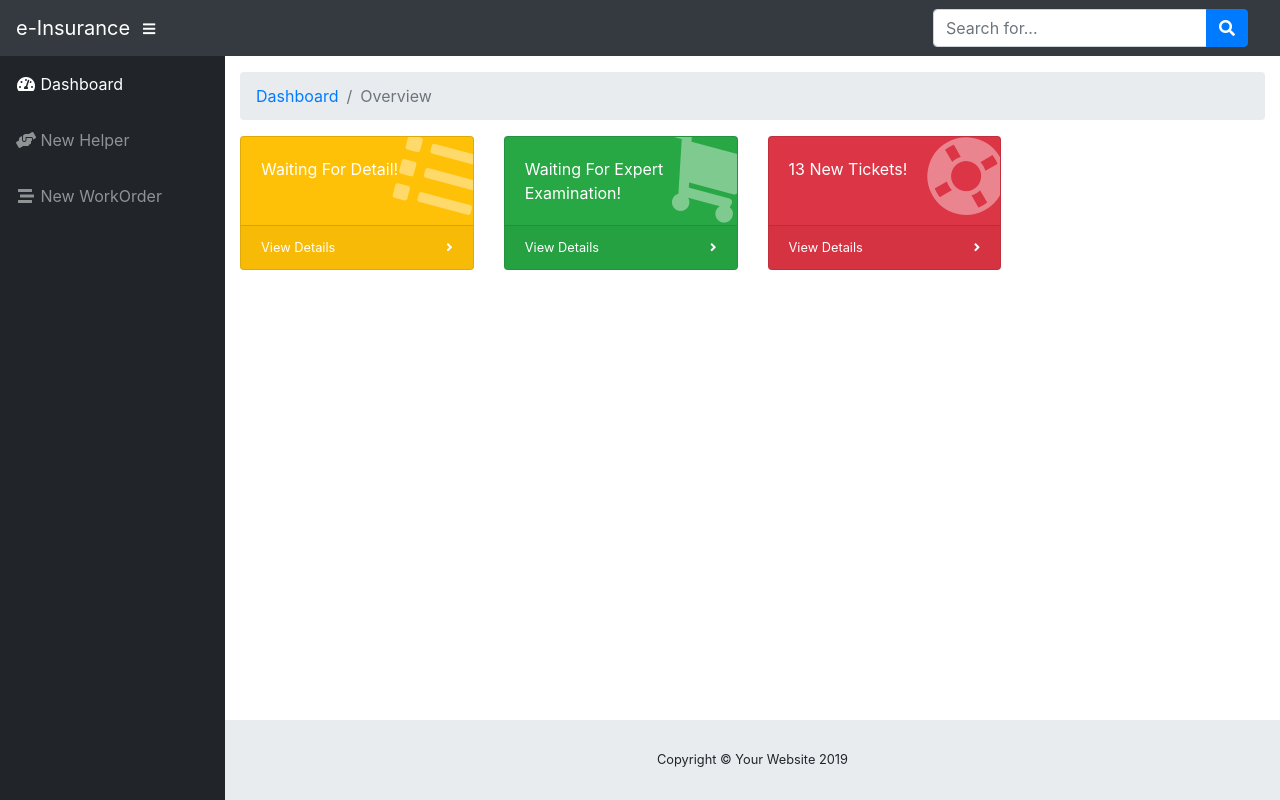
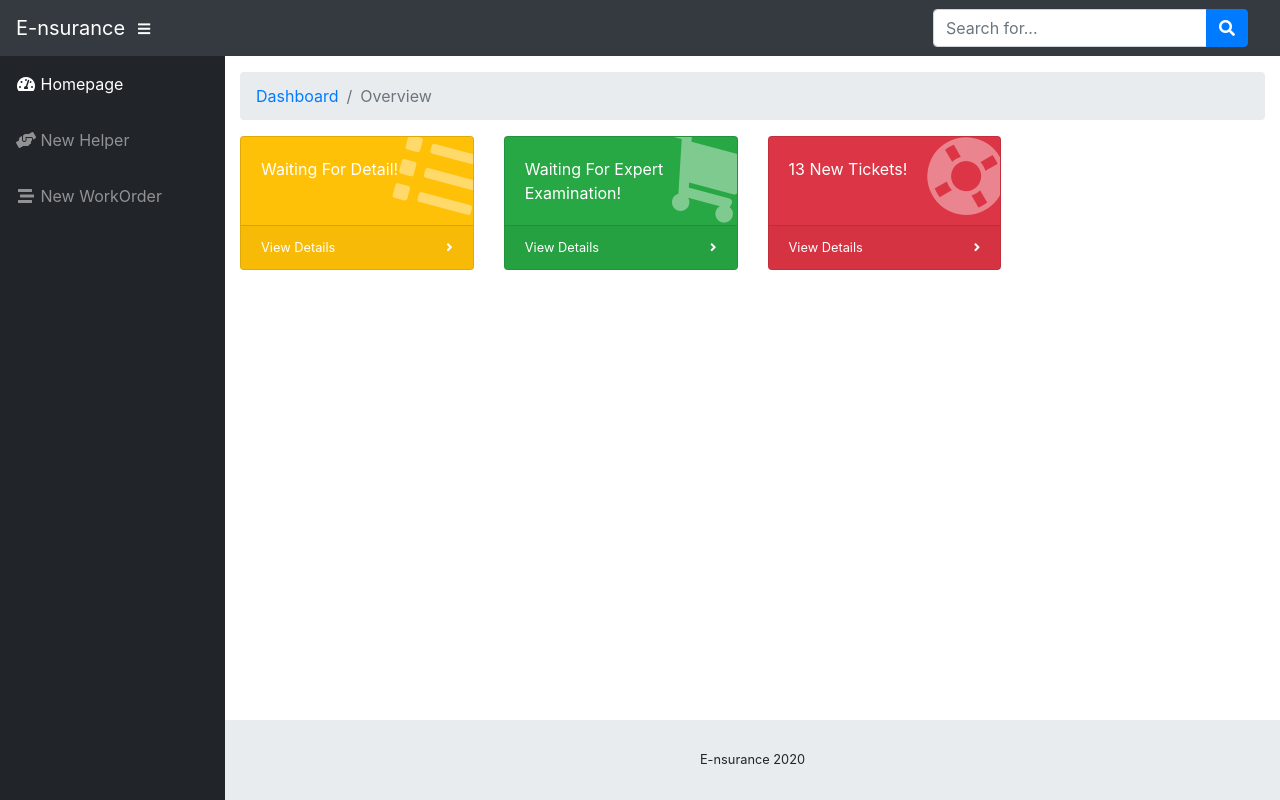
Before and after one commit to fatihsezgin/DatabaseFrontEnd, a website with bundled scripts: page views/index.html in a window 1280 px wide. Built offline with nearby package versions, Linux system fonts and the light colour scheme; files whose address does not match are found by name.

Commit message:
Some fixes

```diff
--- a/views/index.html
+++ b/views/index.html
@@ -9,7 +9,7 @@
   <meta name="description" content="">
   <meta name="author" content="">
 
-  <title>SB Admin - Dashboard</title>
+  <title>E-nsurance Home</title>
 
   <!-- Custom fonts for this template-->
   <link href="vendor/fontawesome-free/css/all.min.css" rel="stylesheet" type="text/css">
@@ -26,7 +26,7 @@
 
   <nav class="navbar navbar-expand navbar-dark bg-dark static-top">
 
-    <a class="navbar-brand mr-1" href="/">e-Insurance</a>
+    <a class="navbar-brand mr-1" href="/">E-nsurance</a>
 
     <button class="btn btn-link btn-sm text-white order-1 order-sm-0" id="sidebarToggle" href="#">
       <i class="fas fa-bars"></i>
@@ -54,7 +54,7 @@
       <li class="nav-item active">
         <a class="nav-link" href="/ ">
           <i class="fas fa-fw fa-tachometer-alt"></i>
-          <span>Dashboard</span>
+          <span>Homepage</span>
         </a>
       </li>
       <li class="nav-item">
@@ -141,7 +141,7 @@
       <footer class="sticky-footer">
         <div class="container my-auto">
           <div class="copyright text-center my-auto">
-            <span>Copyright © Your Website 2019</span>
+            <span>E-nsurance 2020</span>
           </div>
         </div>
       </footer>
```
Also changed, not shown: 1 other file.
